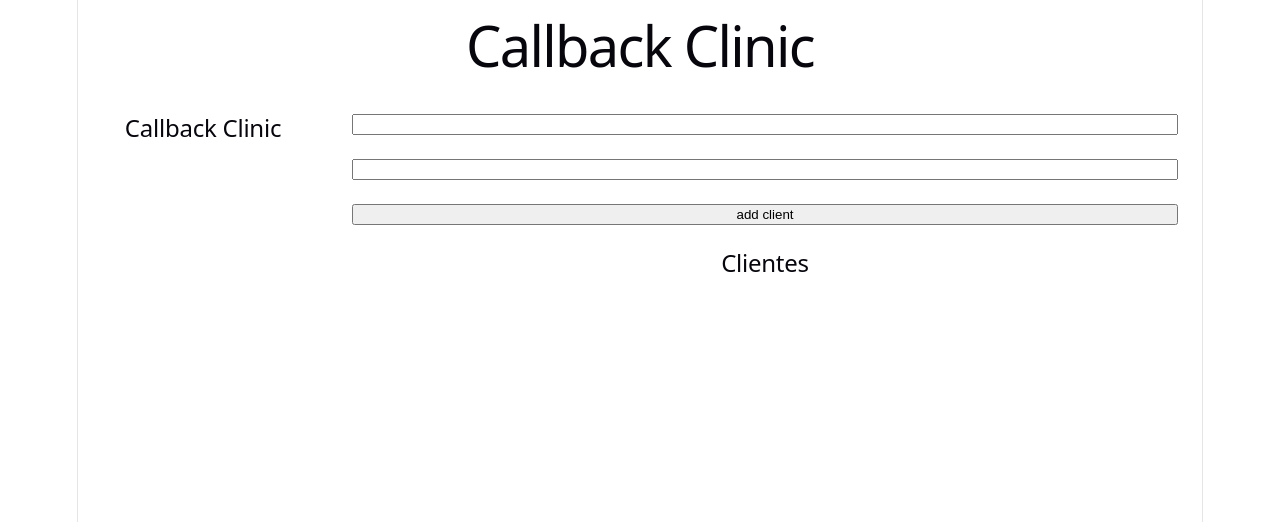
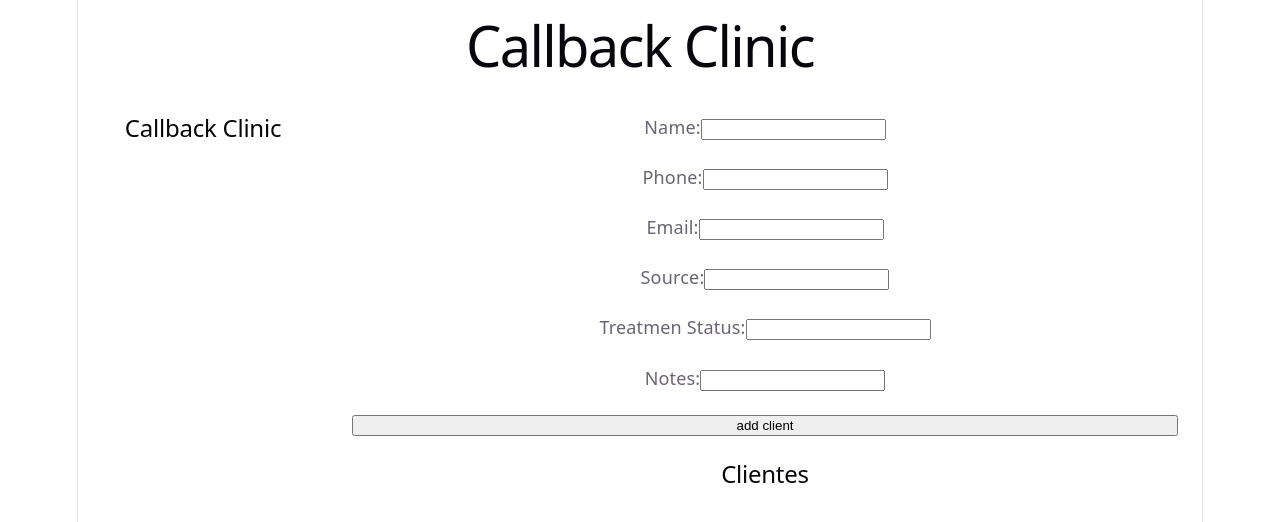
Before and after one commit to dnlgb/Reminder-Clinic, a React (Vite) app: page /clients in a window 1280 px wide. Shown: the top 522 px of the page. Built offline with nearby package versions, Linux system fonts and the light colour scheme.

Commit message:
feat: se expandio el fomr de clientes

```diff
--- a/src/App.tsx
+++ b/src/App.tsx
@@ -10,13 +10,15 @@ import DashboardSummary from "./DashboardSummary";
 import Callbacks from "./Callbacks";
 function App() {
 
-const [clients, setClients] = useState<({ name: string; phone: string }[])> ([])
-const addClient = (newClient: {name: string; phone : string}) => {
+const [clients, setClients] = useState<({ name: string; phone: string, email: string, source: string, treatmentStatus: string, notes: string }[])> ([])
+
+const addClient = (newClient: {name: string; phone: string, email: string, source: string, treatmentStatus: string, notes: string}) =>{
     setClients([...clients, newClient])}
-const deleteClient = (clientToDelete: {name: string, phone: string}) => {
+
+const deleteClient = (clientToDelete: {name: string, phone: string, email : string, source: string, treatmentStatus: string, notes : string}) => {
   setClients(
     clients.filter(
-      (currentClient) => clientToDelete.phone != currentClient.phone
+      (currentClient) => clientToDelete.phone !== currentClient.phone
     )
   )
 }
--- a/src/ClientForm.tsx
+++ b/src/ClientForm.tsx
@@ -2,23 +2,61 @@ import { useState } from "react"
 
 function ClientForm(
     {onAddClient}: {
-        onAddClient: (cliente: {name: string ,phone: string}) => void}){
+        onAddClient: (cliente: {name: string ,phone: string, email: string, source: string, treatmentStatus: string, notes: string}) => void}){
     const [name, setName] = useState("");
     const [phone, setPhone] = useState("");
+    const [email, setEmail] = useState("");
+    const [source, setSource] = useState("");
+    const [treatmentStatus, setTreatmentStatus] = useState("");
+    const [notes, setNotes] = useState("");
     return(
         <>
+        <label>Name:
             <input type="text"
                 value={name}
                 onChange={(e) => setName(e.target.value)}/>
+        </label>
+
+        <label>Phone:
             <input type="text"
                 value={phone}
                 onChange={(e) => setPhone(e.target.value)}/>
+        </label>
+
+        <label>Email:
+            <input type="email"
+                value={email}
+                onChange={(e) => setEmail(e.target.value)}/>
+        </label>
+
+        <label>Source:
+            <input type="text"
+                value={source}
+                onChange={(e) => setSource(e.target.value)}/>
+        </label>
+
+        <label>Treatmen Status:
+            <input type="text"
+                value={treatmentStatus}
+                onChange={(e) => setTreatmentStatus(e.target.value)}/>
+        </label>
+
+        <label>Notes:
+            <input type="text"
+                value={notes}
+                onChange={(e) => setNotes(e.target.value)}/>
+        </label>
+
             <button type="button"
             onClick={
                 () => {
                     onAddClient(
                         {
-                            name: name, phone: phone
+                            name: name, phone: phone,
+                            email: email, source: source,
+                            treatmentStatus: treatmentStatus,
+                            notes: notes
+
                         }
                     )
                 }
--- a/src/ClientList.tsx
+++ b/src/ClientList.tsx
@@ -2,15 +2,16 @@ function ClientList({
     clients,
     onDeleteClient
         }: {
-        clients: { name: string; phone: string }[]
-    onDeleteClient: (client: { name: string; phone: string }) => void
+        clients: { name: string; phone: string, email: string, source: string, treatmentStatus: string, notes: string}[]
+
+    onDeleteClient: (client: { name: string; phone: string, email: string, source: string, treatmentStatus: string, notes: string }) => void
 }){
     return (
     <section>
         <h2>Clientes</h2>
         <ul>
             {clients.map((client) => (
-                <><li key={client.phone}>{`${client.name} - ${client.phone}`}</li>
+                <><li key={client.phone}>{`${client.name} - ${client.phone} ${client.email} ${client.source} ${client.treatmentStatus} ${client.notes}`}</li>
                 <button
                     type="button"
                     onClick={() => onDeleteClient(client)}
```
Lines whose indentation alone changed are shown as unchanged.
